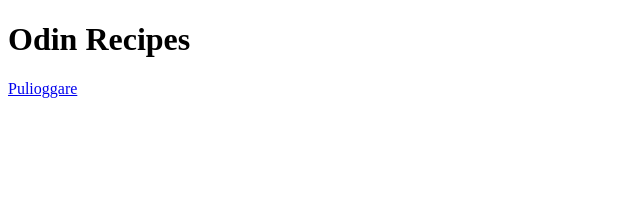
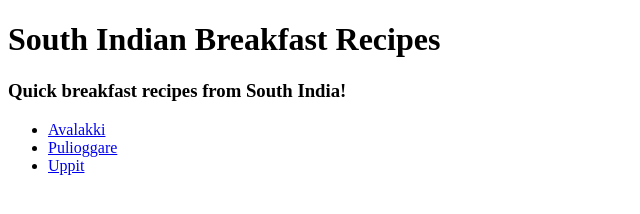
Before and after one commit to Axcermw/odin-recipes, a plain HTML site: page index.html in a window 1280 px wide. Shown: the whole page, without its empty margins (0-640 px from the left). Drawn offline with Linux system fonts and the light colour scheme.

Commit message:
Add links to Index.

```diff
--- a/index.html
+++ b/index.html
@@ -2,11 +2,17 @@
 <html lang="en">
     <head>
     <meta charset="UTF-8">
-    <title>Odin Recipes</title>
+    <title>Odin Recipes Project</title>
     </head>
 
     <body>
-        <h1>Odin Recipes</h1>
-        <a href="recipes/pulioggare.html">Pulioggare</a>
+        <h1>South Indian Breakfast Recipes</h1>
+        <h3>Quick breakfast recipes from South India!</h3>
+        <ul>
+            <li><a href="recipes/Avalakki.html">Avalakki</a></li>
+            <li><a href="recipes/Pulioggare.html">Pulioggare</a></li>
+            <li><a href="recipes/Uppit.html">Uppit</a></li>
+        </ul>
+
     </body>
 </html>
```
